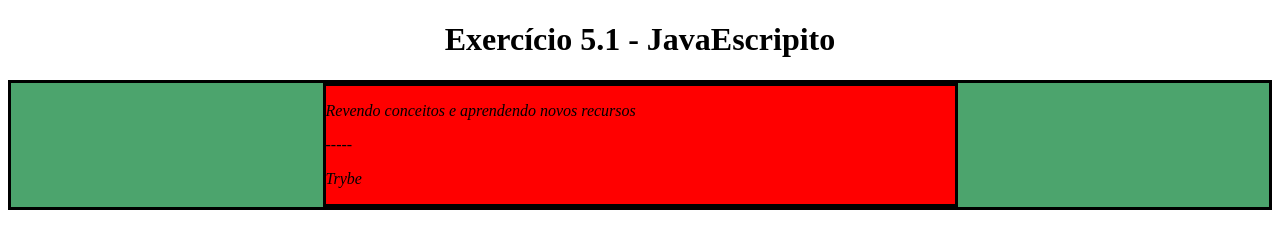
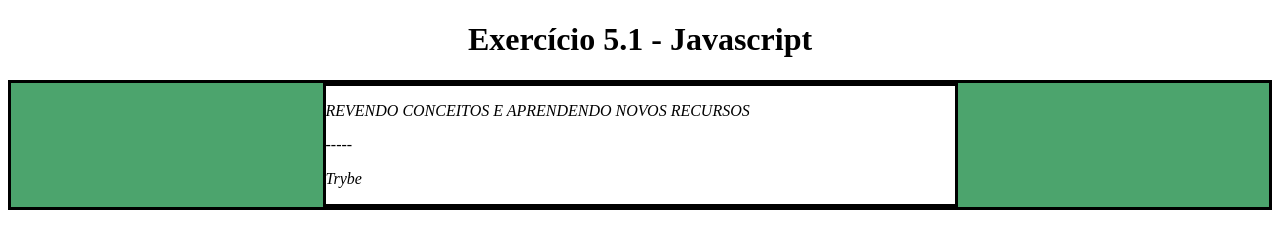
Before and after one commit to joaoAndradeJr/fundamentals-exercises, a plain HTML site: page BL-5/5.1/index.html in a window 1280 px wide. Drawn offline with Linux system fonts and the light colour scheme.

Commit message:
add: upper case function on p tag

```diff
--- a/BL-5/5.1/index.html
+++ b/BL-5/5.1/index.html
@@ -57,8 +57,18 @@
       color.style.backgroundColor = 'rgb(76, 164, 109)';
 
       // Crie uma função que mude a cor do quadrado vermelho para branco.
+      let color2 = document.getElementsByClassName('center-content')[0];
+      color2.style.backgroundColor = 'white';
+
       // Crie uma função que corrija o texto da tag <h1>.
+      let h1Text = 'Exercício 5.1 - Javascript';
+      document.getElementsByTagName('h1')[0].innerText = h1Text;
+
       // Crie uma função que modifique todo o texto da tag <p> para maiúsculo.
+      let pText = document.getElementsByTagName('p')[0].innerText;
+      let capsText = pText.toUpperCase();
+      document.getElementsByTagName('p')[0].innerText = capsText;
+
       // Crie uma função que exiba o conteúdo de todas as tags <p> no console.
     </script>
   </body>
```
Lines whose indentation alone changed are shown as unchanged.
